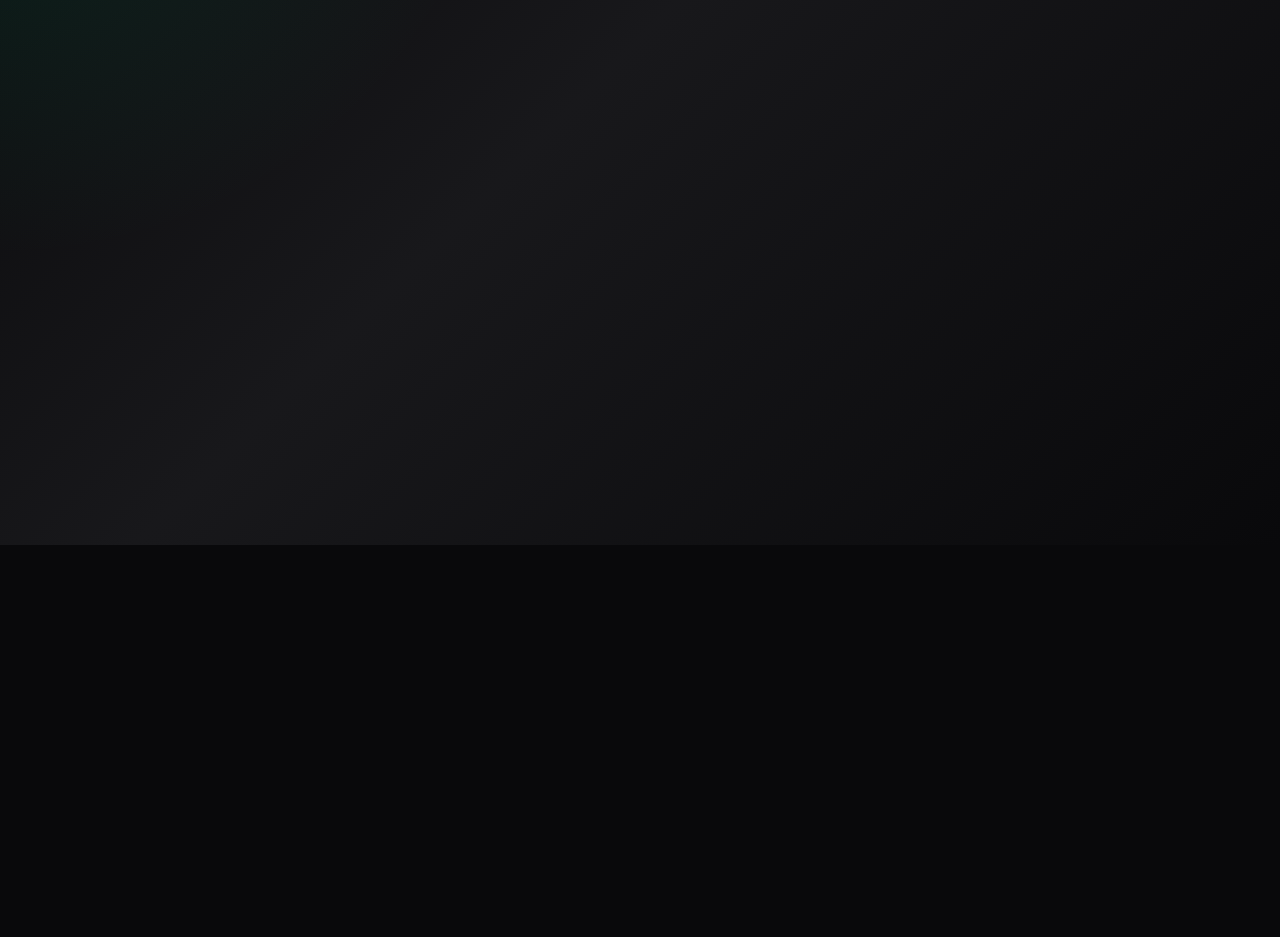
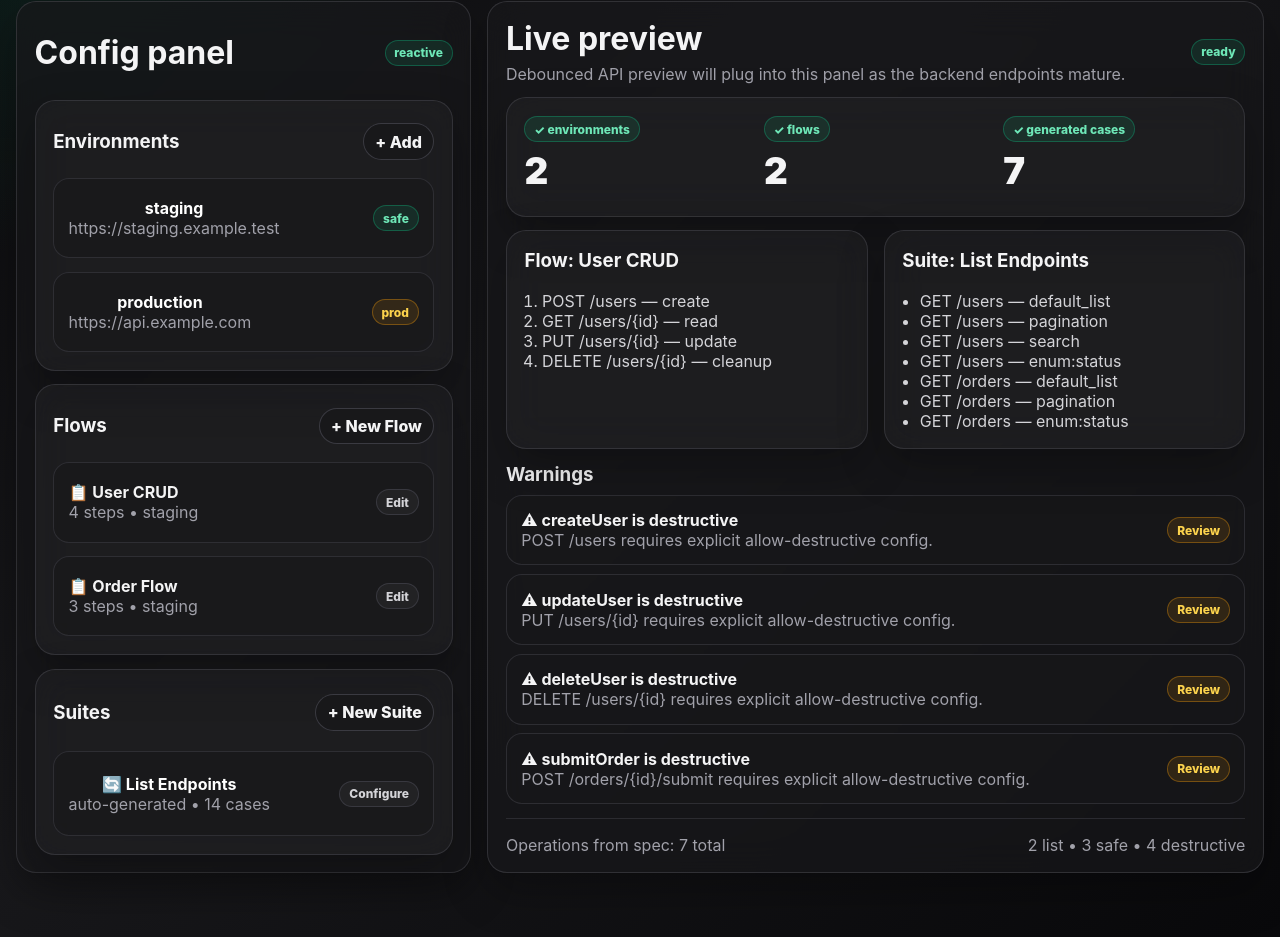
Before and after one commit to fanboykun/smokery, a SvelteKit app in the folder apps/web/: page /projects/demo/builder in a window 1280 px wide. Before the commit this address had no page. Shown: the part 255-1192 px from the top of the page. Before the commit the page ends 800 px from the top, so only its background shows below. Built offline with nearby package versions, Linux system fonts and the light colour scheme; what openapi-fetch would draw is missing.

Commit message:
feat(web): add smoke config builder shell

```diff
--- /dev/null
+++ b/apps/web/src/routes/projects/[id]/builder/+page.svelte
@@ -0,0 +1,172 @@
+<script lang="ts">
+  import { page } from '$app/stores';
+  import { createMutation } from '@tanstack/svelte-query';
+  import { api } from '$lib/api/client';
+  import { demoBuilderConfig, demoOperations } from '$lib/demo-data';
+
+  let selectedEnvironment = $state('staging');
+  let selectedSuite = $state('list-endpoints');
+
+  const safeOperations = $derived(demoOperations.filter((operation) => !operation.destructive));
+  const destructiveOperations = $derived(demoOperations.filter((operation) => operation.destructive));
+  const listOperations = $derived(safeOperations.filter((operation) => operation.classification === 'list'));
+  const generatedCases = $derived(
+    listOperations.flatMap((operation) => [
+      `${operation.method} ${operation.path} — default_list`,
+      ...(operation.queryHints?.includes('page') ? [`${operation.method} ${operation.path} — pagination`] : []),
+      ...(operation.queryHints?.includes('q') ? [`${operation.method} ${operation.path} — search`] : []),
+      ...(operation.queryHints?.includes('status') ? [`${operation.method} ${operation.path} — enum:status`] : []),
+    ]),
+  );
+
+  const preview = createMutation(() => ({
+    mutationFn: async () => {
+      const { data, error } = await api.POST('/api/projects/{id}/plan/preview', {
+        params: { path: { id: $page.params.id! } },
+        body: demoBuilderConfig,
+      });
+      if (error) throw error;
+      return data!;
+    },
+  }));
+
+  function compilePreview() {
+    preview.mutate();
+  }
+</script>
+
+<main class="page page-wide">
+  <section class="hero">
+    <div>
+      <p class="eyebrow">Project {$page.params.id}</p>
+      <h1>Smoke config builder</h1>
+      <p class="muted">Compose environments, flows, and generated suites while previewing what the compiler will execute.</p>
+    </div>
+    <div class="button-row">
+      <a class="btn btn-secondary" href="/projects/{$page.params.id}">← Project</a>
+      <button class="btn btn-secondary" onclick={compilePreview} disabled={preview.isPending}>Compile</button>
+      <button class="btn btn-primary">▶ Run</button>
+      <a class="btn btn-secondary" href="/projects/{$page.params.id}/plan">Plan Preview</a>
+    </div>
+  </section>
+
+  <section class="split-pane">
+    <aside class="card section-stack">
+      <section class="section-stack">
+        <div class="project-title" style="justify-content: space-between;">
+          <h2 style="margin: 0;">Config panel</h2>
+          <span class="badge badge-success">reactive</span>
+        </div>
+
+        <section class="card card-subtle section-stack">
+          <div class="project-title" style="justify-content: space-between;">
+            <h3 style="margin: 0;">Environments</h3>
+            <button class="btn btn-secondary" style="padding: 0.45rem 0.7rem;">+ Add</button>
+          </div>
+          {#each demoBuilderConfig.environments as env (env.id)}
+            <button class="list-row" onclick={() => (selectedEnvironment = env.id)} aria-pressed={selectedEnvironment === env.id}>
+              <span><strong>{env.name}</strong><br /><span class="muted">{env.baseUrl}</span></span>
+              <span class="badge {env.kind === 'safe' ? 'badge-success' : 'badge-warning'}">{env.kind}</span>
+            </button>
+          {/each}
+        </section>
+
+        <section class="card card-subtle section-stack">
+          <div class="project-title" style="justify-content: space-between;">
+            <h3 style="margin: 0;">Flows</h3>
+            <button class="btn btn-secondary" style="padding: 0.45rem 0.7rem;">+ New Flow</button>
+          </div>
+          {#each demoBuilderConfig.flows as flow (flow.id)}
+            <article class="list-row">
+              <span><strong>📋 {flow.name}</strong><br /><span class="muted">{flow.steps} steps • {flow.environment}</span></span>
+              <a class="badge" href="/projects/{$page.params.id}/builder/flows/{flow.id}">Edit</a>
+            </article>
+          {/each}
+        </section>
+
+        <section class="card card-subtle section-stack">
+          <div class="project-title" style="justify-content: space-between;">
+            <h3 style="margin: 0;">Suites</h3>
+            <button class="btn btn-secondary" style="padding: 0.45rem 0.7rem;">+ New Suite</button>
+          </div>
+          {#each demoBuilderConfig.suites as suite (suite.id)}
+            <button class="list-row" onclick={() => (selectedSuite = suite.id)} aria-pressed={selectedSuite === suite.id}>
+              <span><strong>🔄 {suite.name}</strong><br /><span class="muted">auto-generated • {suite.cases} cases</span></span>
+              <span class="badge">Configure</span>
+            </button>
+          {/each}
+        </section>
+      </section>
+    </aside>
+
+    <section class="card section-stack">
+      <div class="project-title" style="justify-content: space-between;">
+        <div>
+          <h2 style="margin: 0 0 0.35rem;">Live preview</h2>
+          <p class="muted" style="margin: 0;">Debounced API preview will plug into this panel as the backend endpoints mature.</p>
+        </div>
+        {#if preview.isPending}
+          <span class="badge badge-warning">compiling…</span>
+        {:else if preview.isError}
+          <span class="badge badge-warning">local preview</span>
+        {:else if preview.data}
+          <span class="badge badge-success">compiler response</span>
+        {:else}
+          <span class="badge badge-success">ready</span>
+        {/if}
+      </div>
+
+      <section class="card card-subtle">
+        <div class="grid grid-3">
+          <div>
+            <span class="badge badge-success">✓ environments</span>
+            <p class="stat-value">{demoBuilderConfig.environments.length}</p>
+          </div>
+          <div>
+            <span class="badge badge-success">✓ flows</span>
+            <p class="stat-value">{demoBuilderConfig.flows.length}</p>
+          </div>
+          <div>
+            <span class="badge badge-success">✓ generated cases</span>
+            <p class="stat-value">{generatedCases.length}</p>
+          </div>
+        </div>
+      </section>
+
+      <section class="grid grid-2">
+        <article class="card card-subtle">
+          <h3>Flow: User CRUD</h3>
+          <ol class="preview-list">
+            <li>POST /users — create</li>
+            <li>GET /users/{'{id}'} — read</li>
+            <li>PUT /users/{'{id}'} — update</li>
+            <li>DELETE /users/{'{id}'} — cleanup</li>
+          </ol>
+        </article>
+        <article class="card card-subtle">
+          <h3>Suite: List Endpoints</h3>
+          <ul class="preview-list">
+            {#each generatedCases.slice(0, 8) as item}
+              <li>{item}</li>
+            {/each}
+          </ul>
+        </article>
+      </section>
+
+      <section class="warning-list">
+        <h3 style="margin-bottom: 0;">Warnings</h3>
+        {#each destructiveOperations as operation (operation.id)}
+          <article class="list-row">
+            <span><strong>⚠ {operation.id} is destructive</strong><br /><span class="muted">{operation.method} {operation.path} requires explicit allow-destructive config.</span></span>
+            <a class="badge badge-warning" href="/projects/{$page.params.id}/operations">Review</a>
+          </article>
+        {/each}
+      </section>
+
+      <footer class="footer-bar">
+        <span>Operations from spec: {demoOperations.length} total</span>
+        <span>{listOperations.length} list • {safeOperations.length} safe • {destructiveOperations.length} destructive</span>
+      </footer>
+    </section>
+  </section>
+</main>
```
